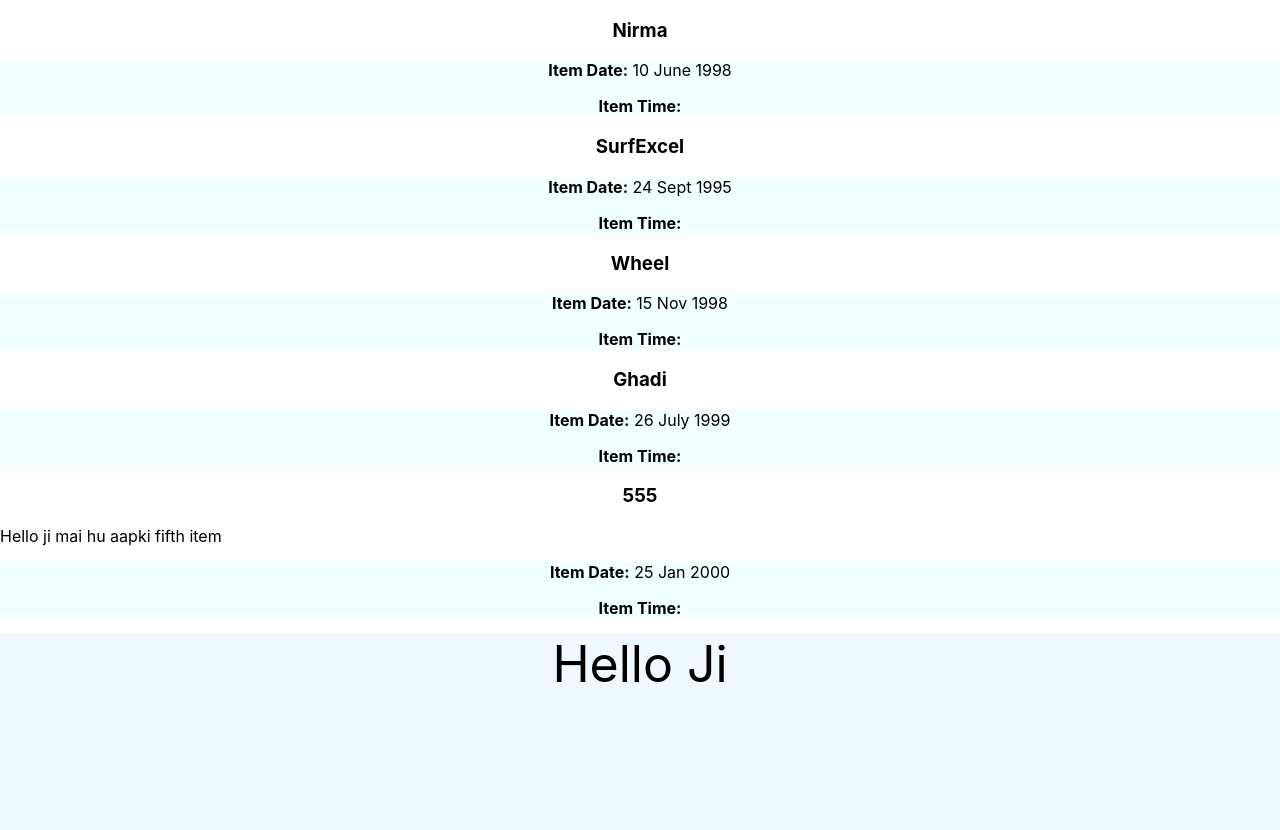
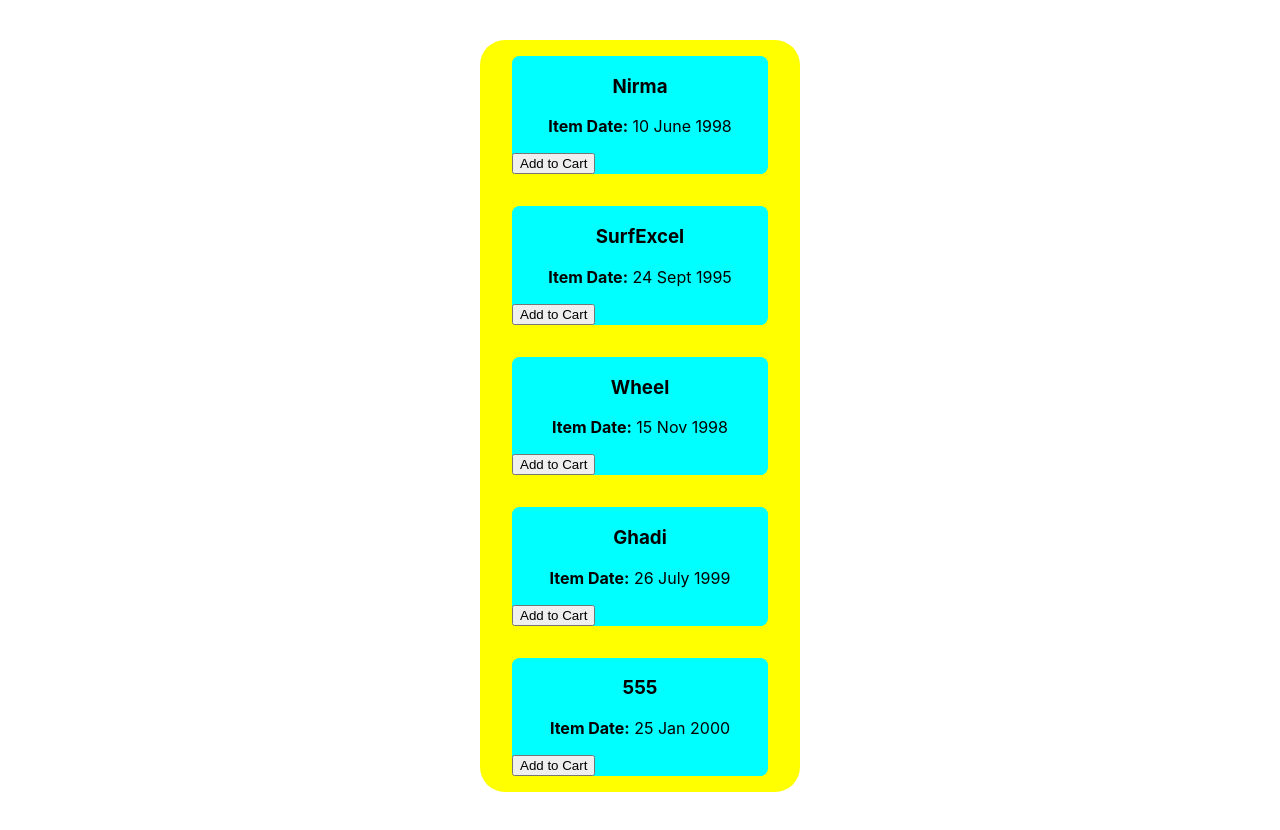
Before and after one commit to aman-verma-coder/49-50reactbasics, a React (Create React App) app: page / in a window 1280 px wide. Shown: the top 830 px of the page. After the commit the page ends 800 px from the top, so only its background shows below. Built offline with nearby package versions, Linux system fonts and the light colour scheme.

Commit message:
DOM (UseState)

```diff
--- a/src/App.js
+++ b/src/App.js
@@ -1,13 +1,20 @@
-// import logo from './logo.svg';
-import Item from './components/Item.js';
-import ItemDate from "./components/ItemDate.js";
-import Card from "./components/Card.js";
+// // import logo from './logo.svg';
+// import Item from './components/Item.js';
+// import ItemDate from "./components/ItemDate.js";
+// import Card from "./components/Card.js";
+import Product from "./components/Product.js";
 import './App.css';
 
 function App() {
-  const item2Name = 'SurfExcel';
-  const item2Date = '24 Sept 1995';
   const response = [
+    {
+      name: 'Nirma',
+      date: '10 June 1998'
+    },
+    {
+      name: 'SurfExcel',
+      date: '24 Sept 1995'
+    },
     {
       name: 'Wheel',
       date: '15 Nov 1998'
@@ -23,21 +30,10 @@
   ]
   return (
     <div>
-      <Card>
-        <Item name='Nirma'></Item>
-        <ItemDate date='10 June 1998'></ItemDate>
-        <Item name={item2Name}></Item>
-        <ItemDate date={item2Date}></ItemDate>
-        <Item name={response[0].name}></Item>
-        <ItemDate date={response[0].date}></ItemDate>
-        <Item name={response[1].name}></Item>
-        <ItemDate date={response[1].date}></ItemDate>
-        <Item name={response[2].name}>Hello ji mai hu aapki fifth item</Item>
-        <ItemDate date={response[2].date}></ItemDate>
-      </Card>
-      <div className="App">
+      <Product items={response}></Product>
+      {/* <div className="App">
         Hello Ji
-      </div>
+      </div> */}
     </div>
   );
 }
--- a/src/components/Card.css
+++ b/src/components/Card.css
@@ -0,0 +1,11 @@
+.card {
+    width: 25%;
+    display: flex;
+    flex-direction: column;
+    position: absolute;
+    left: 37.5%;
+    right: 37.5%;
+    top: 2.5rem;
+    border-radius: 25px;
+    background-color: yellow;
+}
--- a/src/components/Card.js
+++ b/src/components/Card.js
@@ -2,7 +2,7 @@
 
 function Card(props) {
     return (
-        <div>
+        <div className='card'>
             {props.children}
         </div>
     )
--- a/src/components/ItemDate.css
+++ b/src/components/ItemDate.css
@@ -1,4 +1,4 @@
 .itemDate{
     text-align: center;
-    background-color: azure;
+    /* background-color: azure; */
 }
--- a/src/components/ItemDate.js
+++ b/src/components/ItemDate.js
@@ -2,11 +2,9 @@
 
 function ItemDate(props) {
     const date = props.date;
-    const time = props.time;;
     return (
         <div className='itemDate' >
             <p><b>Item Date:</b> {date}</p>
-            <p><b>Item Time:</b> {time}</p>
         </div>
     )
 }
--- /dev/null
+++ b/src/components/Product.css
@@ -0,0 +1,10 @@
+.productItem{
+    background-color: aqua;
+    width: 80%;
+    margin-top: 1rem;
+    margin-bottom: 1rem;
+    position: relative;
+    left: 10%;
+    right: 10%;
+    border-radius: 7.5px;
+}
--- /dev/null
+++ b/src/components/Product.js
@@ -0,0 +1,26 @@
+import './Product.css';
+import Card from "../components/Card.js";
+import ProductItem from "../components/ProductItem.js";
+function Product(props) {
+    return (
+        <Card>
+            <ProductItem className="ProductItem" name={props.items[0].name} date={props.items[0].date} ></ProductItem>
+            <ProductItem className="ProductItem" name={props.items[1].name} date={props.items[1].date} ></ProductItem>
+            <ProductItem className="ProductItem" name={props.items[2].name} date={props.items[2].date} ></ProductItem>
+            <ProductItem className="ProductItem" name={props.items[3].name} date={props.items[3].date} ></ProductItem>
+            <ProductItem className="ProductItem" name={props.items[4].name} date={props.items[4].date} ></ProductItem>
+            {/* <Item name={props.items[0].name}></Item>
+            <ItemDate date={props.items[0].date}></ItemDate>
+            <Item name={props.items[1].name}></Item>
+            <ItemDate date={props.items[1].date}></ItemDate>
+            <Item name={props.items[2].name}></Item>
+            <ItemDate date={props.items[2].date}></ItemDate>
+            <Item name={props.items[3].name}></Item>
+            <ItemDate date={props.items[3].date}></ItemDate>
+            <Item name={props.items[4].name}>Hello ji mai hu aapki fifth item</Item>
+            <ItemDate date={props.items[4].date}></ItemDate> */}
+        </Card>
+    )
+}
+
+export default Product;
--- /dev/null
+++ b/src/components/ProductItem.js
@@ -0,0 +1,20 @@
+import React, { useState } from "react";
+import './ProductItem.css';
+import Item from "../components/Item.js";
+import ItemDate from "../components/ItemDate.js";
+
+function ProductItem(props) {
+    const [name, setname] = useState(props.name);
+    function clickHandler() {
+        setname("Popcorn");
+        console.log("Button clicked");
+    }
+    return (
+        <div className='productItem'>
+            <Item name={name}></Item>
+            <ItemDate date={props.date}></ItemDate>
+            <button onClick={clickHandler}>Add to Cart</button>
+        </div>
+    )
+}
+export default ProductItem;
```
Also changed, not shown: src/components/ProductItem.css (added).
